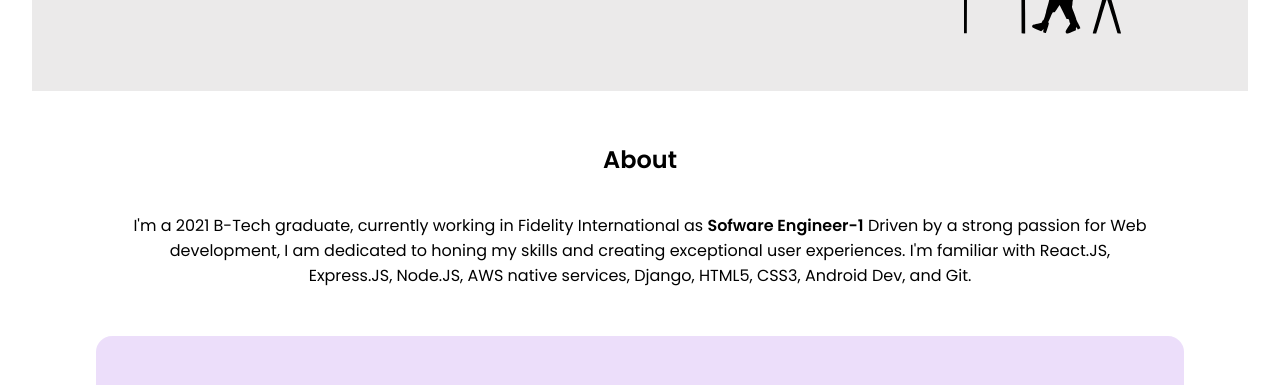
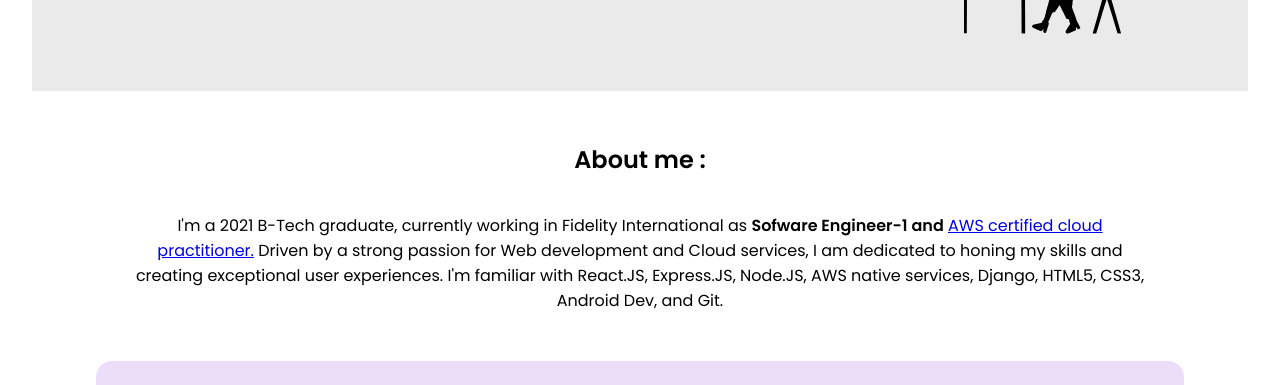
Before and after one commit to palakbatra1999/Portfolio, a plain HTML site: page index.html in a window 1280 px wide. Shown: the part 349-734 px from the top of the page. Drawn offline with Linux system fonts and the light colour scheme.

Commit message:
Update index.html

```diff
--- a/index.html
+++ b/index.html
@@ -47,10 +47,10 @@
 
     </header>
     <section class="section container container-center">
-        <h1>About</h1>
+        <h1>About me : </h1>
         <p>
-            I'm a 2021 B-Tech graduate, currently working in Fidelity International as <b>Sofware Engineer-1</b>
-            Driven by a strong passion for Web development, I am dedicated to honing my skills and creating exceptional
+            I'm a 2021 B-Tech graduate, currently working in Fidelity International as <b>Sofware Engineer-1 and</b>  <a href="https://www.credly.com/badges/b259c09e-8575-44a0-a4a9-34e161522130?source=linked_in_profile">AWS certified cloud practitioner.</a>
+            Driven by a strong passion for Web development and Cloud services, I am dedicated to honing my skills and creating exceptional
             user
             experiences. I'm familiar with React.JS, Express.JS, Node.JS, AWS native services, Django, HTML5, CSS3,
             Android Dev, and Git.
```
